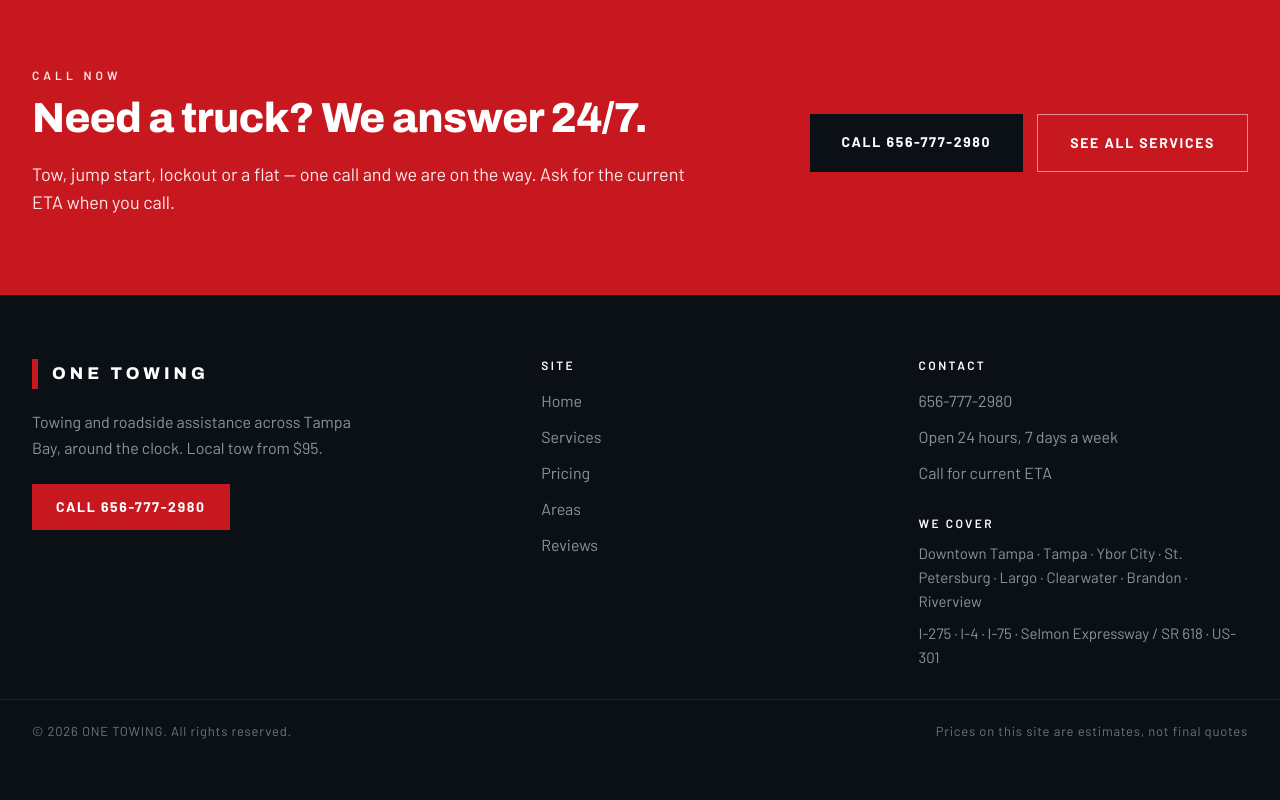
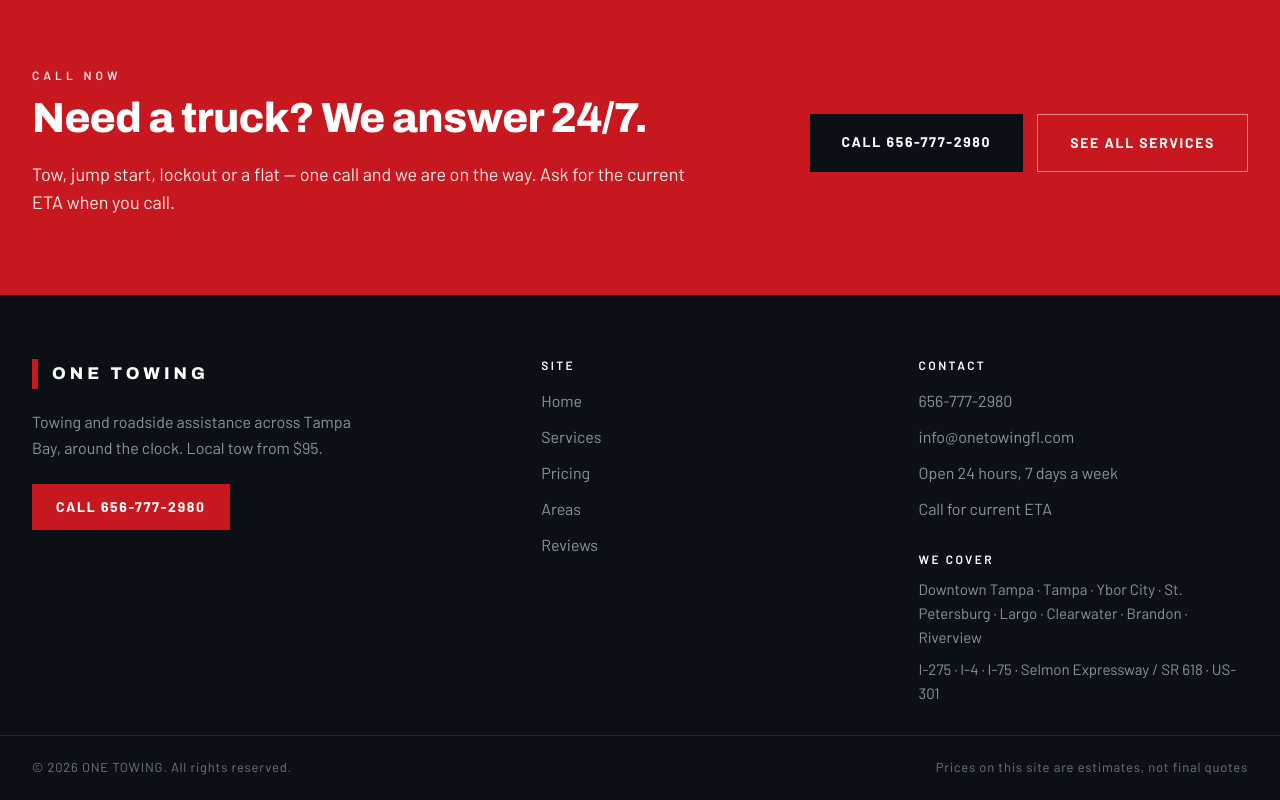
Before and after one commit to vladatrach98-cmd/onetowing, a Next.js app: page / in a window 1280 px wide. Shown: the part 5514-6314 px from the top of the page. Before the commit the page ends 6278 px from the top, so only its background shows below. Built offline with nearby package versions, Linux system fonts and the light colour scheme; no server answers.

Commit message:
Почта info@onetowingfl.com: в подвале сайта и в разметке для Google

```diff
--- a/app/components/SiteFooter.tsx
+++ b/app/components/SiteFooter.tsx
@@ -54,6 +54,10 @@ export default function SiteFooter() {
             <a href={BUSINESS.phoneHref} className="text-ink-400 transition-colors hover:text-white">
               {BUSINESS.phone}
             </a>
+            {/* Почта — скромно, только здесь. Главное действие на сайте везде звонок. */}
+            <a href={BUSINESS.emailHref} className="text-ink-400 transition-colors hover:text-white">
+              {BUSINESS.email}
+            </a>
             <span>{BUSINESS.hours}</span>
             <span>Call for current ETA</span>
           </div>
--- a/app/lib/constants.ts
+++ b/app/lib/constants.ts
@@ -9,6 +9,9 @@ export const BUSINESS = {
   phone: '656-777-2980',
   phoneHref: 'tel:+16567772980',
   phoneE164: '+16567772980',
+  /** Псевдоним ящика roman@onetowingfl.com в Google Workspace. */
+  email: 'info@onetowingfl.com',
+  emailHref: 'mailto:info@onetowingfl.com',
   hours: 'Open 24 hours, 7 days a week',
   serviceArea: 'Tampa Bay',
   domain: 'onetowingfl.com',
--- a/app/lib/seo.ts
+++ b/app/lib/seo.ts
@@ -17,6 +17,7 @@ export function businessJsonLd() {
     description: `24/7 towing and roadside assistance across ${BUSINESS.serviceArea}. Local tow from $${PRICING.baseFee}.`,
     url: BUSINESS.siteUrl,
     telephone: BUSINESS.phoneE164,
+    email: BUSINESS.email,
     image: `${BUSINESS.siteUrl}/one-towing-hero.png`,
     priceRange: '$$',
     currenciesAccepted: 'USD',
```
